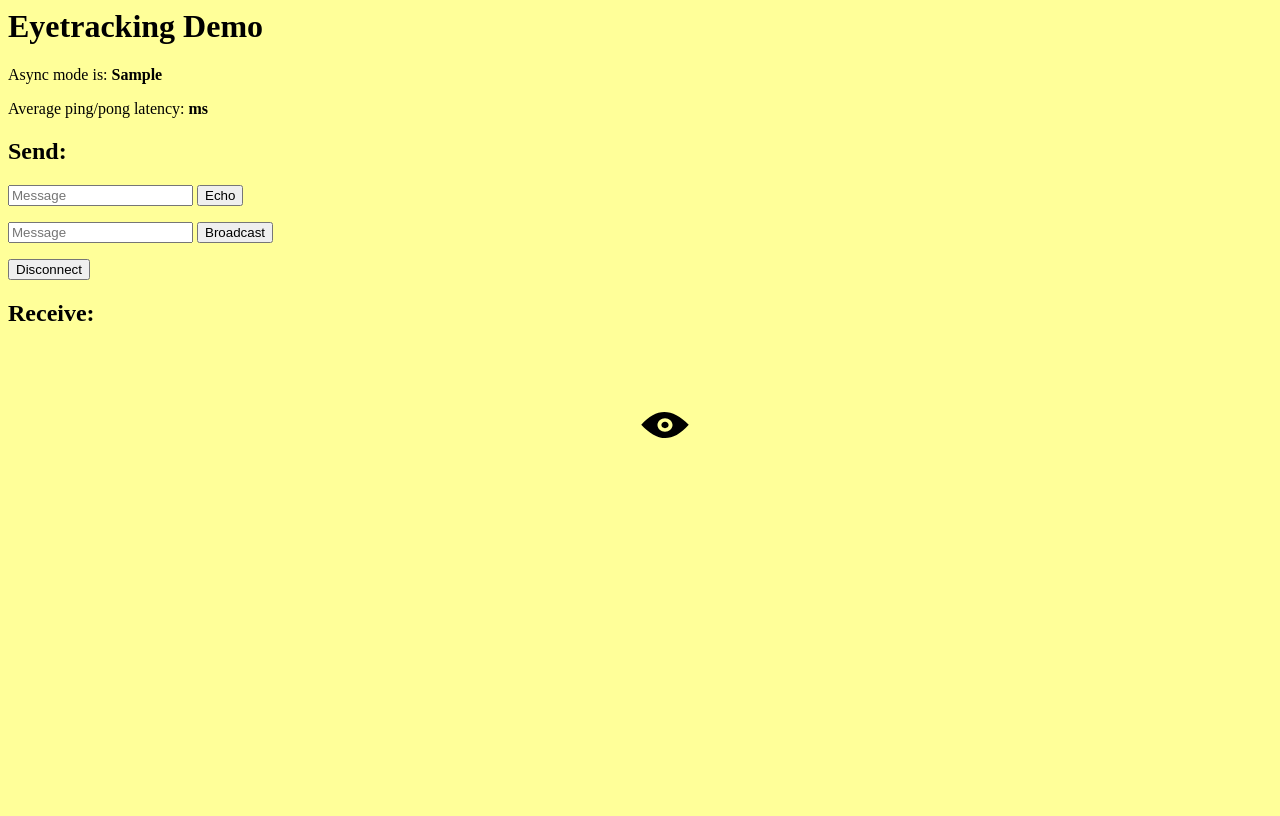
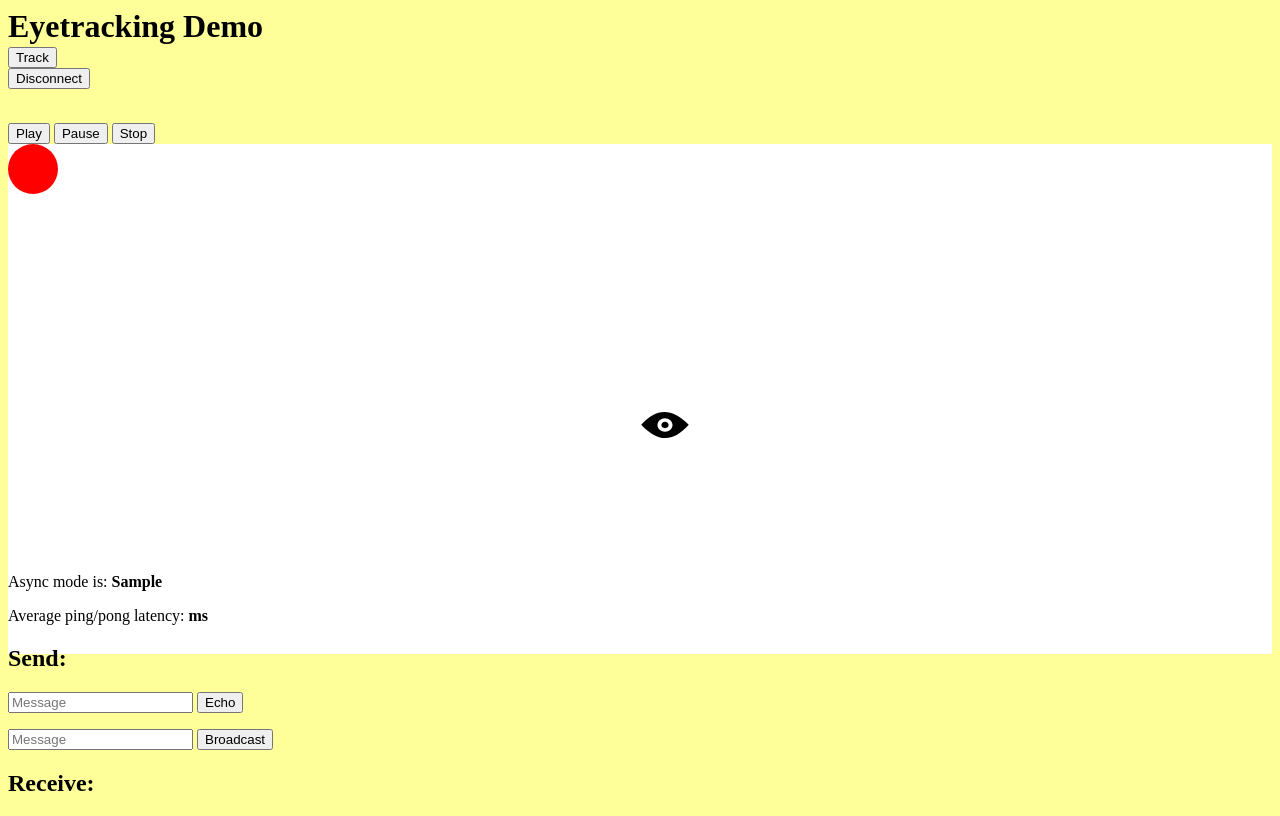
Before and after one commit to olivergoodman/eyetracking, a Flask app: template eyetrack_demo/templates/index.html in a window 1280 px wide. Before the commit the page ends 438 px from the top, so only its background shows below. Run offline with Flask 2, Linux system fonts and the light colour scheme; the template is opened without the code that fills it: most values are stand-ins (such as "Sample title", 1, 10 or a date in 2020); some libraries are stand-ins or nearby versions.

Commit message:
basic js circular animation w/ controls

```diff
--- a/eyetrack_demo/static/css/style.css
+++ b/eyetrack_demo/static/css/style.css
@@ -7,3 +7,33 @@ body {
 	top: 50%;
 	left: 50%;
 }
+
+#header {
+	height: 5%;
+	display: block;
+}
+
+#content {
+	height: 65%;
+	display: block;
+}
+
+#footer {
+	height: 30%;
+	display: block;
+}
+
+
+#demo {
+	background-color: white;
+	width: 100%;
+	height: 100%;
+}
+
+#box1 {
+	height: 50;
+	width: 50px;
+	background-color: red;
+	border-radius: 100px;
+	position: relative;
+}
--- a/eyetrack_demo/static/js/script.js
+++ b/eyetrack_demo/static/js/script.js
@@ -1,5 +1,37 @@
 $(document).ready(function() {
-    console.log('loaded');
+
+    var t = 0;
+    function moveit() {
+        t += 0.025;
+        var r = 200;
+        var xcenter = 200;
+        var ycenter = 200;
+        var newLeft = Math.floor(xcenter + (r * Math.cos(t)));
+        var newTop = Math.floor(ycenter + (r * Math.sin(t)));
+        $('#box1').animate({
+            top: newTop,
+            left: newLeft,
+        }, 1, function() {
+            moveit();
+        });
+    }
+
+    $('#btn-play').click(function() {
+        moveit();
+    });
+
+    $('#btn-pause').click(function() {
+        $('#box1').stop();
+    })
+
+    $('#btn-stop').click(function() {
+        $('#box1').stop();
+        $('#box1').css({'left':'0px', 'top':'0px'});
+    });
+
+    $('#btn-track').click(function() {
+        console.log('clicked track');
+
         // Use a "/test" namespace.
         // An application can open a connection on multiple namespaces, and
         // Socket.IO will multiplex all those connections on a single
@@ -76,3 +108,6 @@ $(document).ready(function() {
             return false;
         });
     });
+
+
+});
--- a/eyetrack_demo/templates/index.html
+++ b/eyetrack_demo/templates/index.html
@@ -10,9 +10,26 @@
 </head>
 
 <body>
+    <div id="header">
+        <h1>Eyetracking Demo</h1>
+    </div>
+
+    <div id="content">
         <img id="cursor" src= {{ url_for('static', filename = 'images/eye.svg') }} height="50px" width="50px">
+        <button id="btn-track">Track</button>
+        <form id="disconnect" method="POST" action="#">
+            <input type="submit" value="Disconnect">
+        </form>
+        <br>
+        <button id="btn-play">Play</button>
+        <button id="btn-pause">Pause</button>
+        <button id="btn-stop">Stop</button>
+        <div id="demo">
+            <div id="box1"></div>
+        </div>
+    </div>
 
-    <h1>Eyetracking Demo</h1>
+    <div id="footer">
         <p>Async mode is: <b>{{ async_mode }}</b></p>
         <p>Average ping/pong latency: <b><span id="ping-pong"></span>ms</b></p>
         <h2>Send:</h2>
@@ -24,11 +41,10 @@
             <input type="text" name="broadcast_data" id="broadcast_data" placeholder="Message">
             <input type="submit" value="Broadcast">
         </form>
-    <form id="disconnect" method="POST" action="#">
-        <input type="submit" value="Disconnect">
-    </form>
+
         <h2>Receive:</h2>
         <div id="log"></div>
+    </div>
 
 </body>
 </html>
```
Lines whose indentation alone changed are shown as unchanged.
